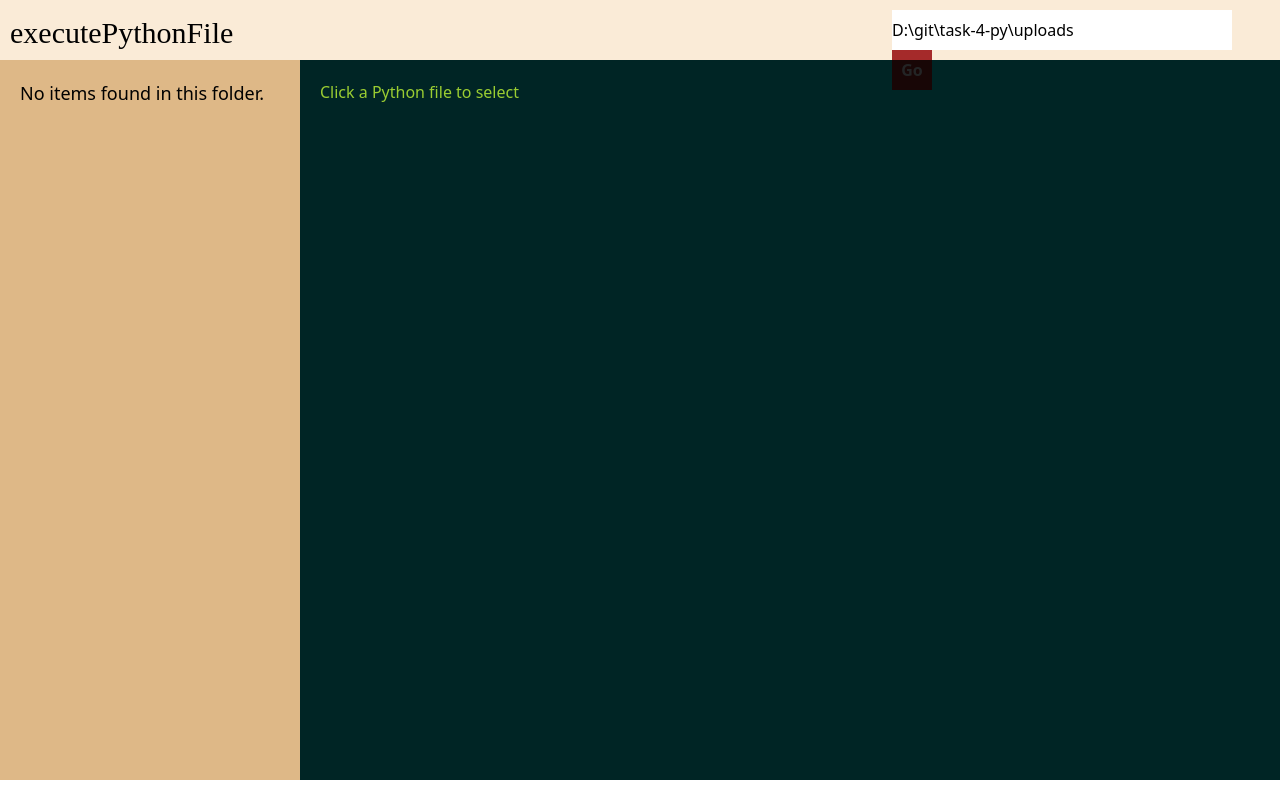
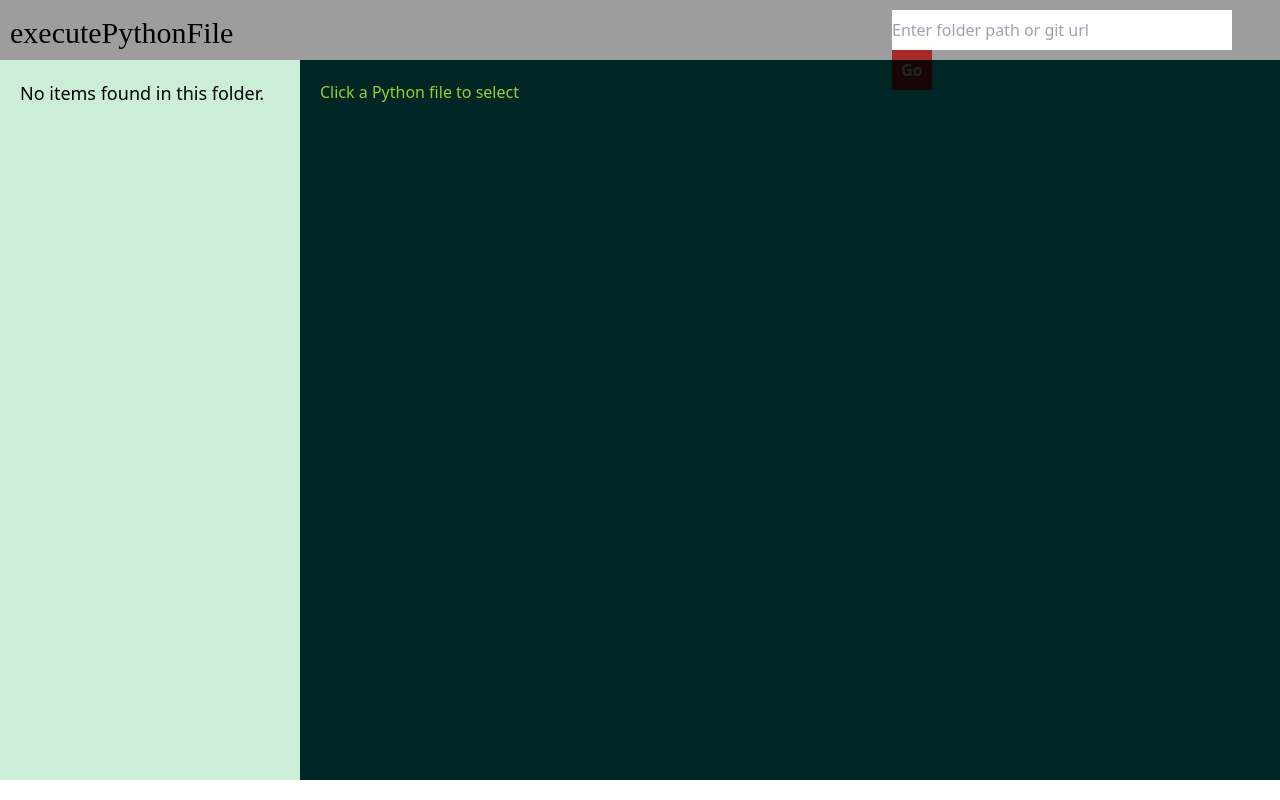
Before and after one commit to nova-07-07/Py_Test_5, a React (Vite) app in the folder client/: page / in a window 1280 px wide. Built offline with nearby package versions, Linux system fonts and the light colour scheme.

Commit message:
remove default path

```diff
--- a/client/src/App.css
+++ b/client/src/App.css
@@ -27,7 +27,7 @@
     font-family: 'Times New Roman', Times, serif;
   }
 .nav{
-    background-color: antiquewhite;
+    background-color: rgba(97, 97, 97, 0.616);
     width: 100%;
     height: 60px;
     display: flex;
@@ -96,7 +96,7 @@
 
 .left{
     padding: 20px;
-    background-color: burlywood;
+    background-color: rgba(255, 233, 205, 0.801);
     min-width: 300px;
     min-height: 90vh;
     overflow: scroll;
--- a/client/src/App.jsx
+++ b/client/src/App.jsx
@@ -4,7 +4,7 @@ import { useState } from "react";
 import FolderView from "./FolderView";
 
 function App() {
-  const [path, setPath] = useState("D:\\git\\task-4-py\\uploads");
+  const [path, setPath] = useState("");
   const [folderData, setFolderData] = useState(null);
   const [selectedFile, setSelectedFile] = useState(null);
   const [output, setOutput] = useState("");
```
